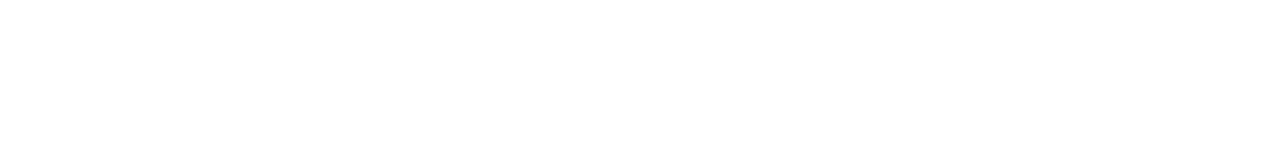
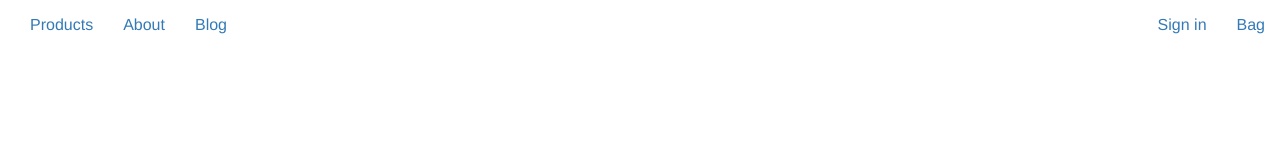
Before and after one commit to Julia-Petrishina/V.I.P., a plain HTML site: page view/layout/index.html in a window 1280 px wide. Drawn offline with Linux system fonts and the light colour scheme.

Commit message:
Implement header for site
# Conflicts:
#	view/layout/index.html

```diff
--- a/view/layout/index.html
+++ b/view/layout/index.html
@@ -14,7 +14,17 @@
 </head>
 <body>
     <header>
-
+        <div class="collapse navbar-collapse">
+            <ul class="nav navbar-nav">
+                <li class="active"><a href="#">Products</a></li>
+                <li><a href="#">About</a></li>
+                <li><a href="#">Blog</a></li>
+            </ul>
+            <ul class="nav navbar-nav navbar-right">
+                <li><a href="#">Sign in</a></li>
+                <li><a href="#">Bag</a></li>
+            </ul>
+        </div>
     </header>
 
 
--- a/view/styles/main.css
+++ b/view/styles/main.css
@@ -0,0 +1,6 @@
+.collapse > ul > li:hover{
+    text-decoration: underline;
+}
+.collapse > ul > li:active{
+    color: red;
+}
```
